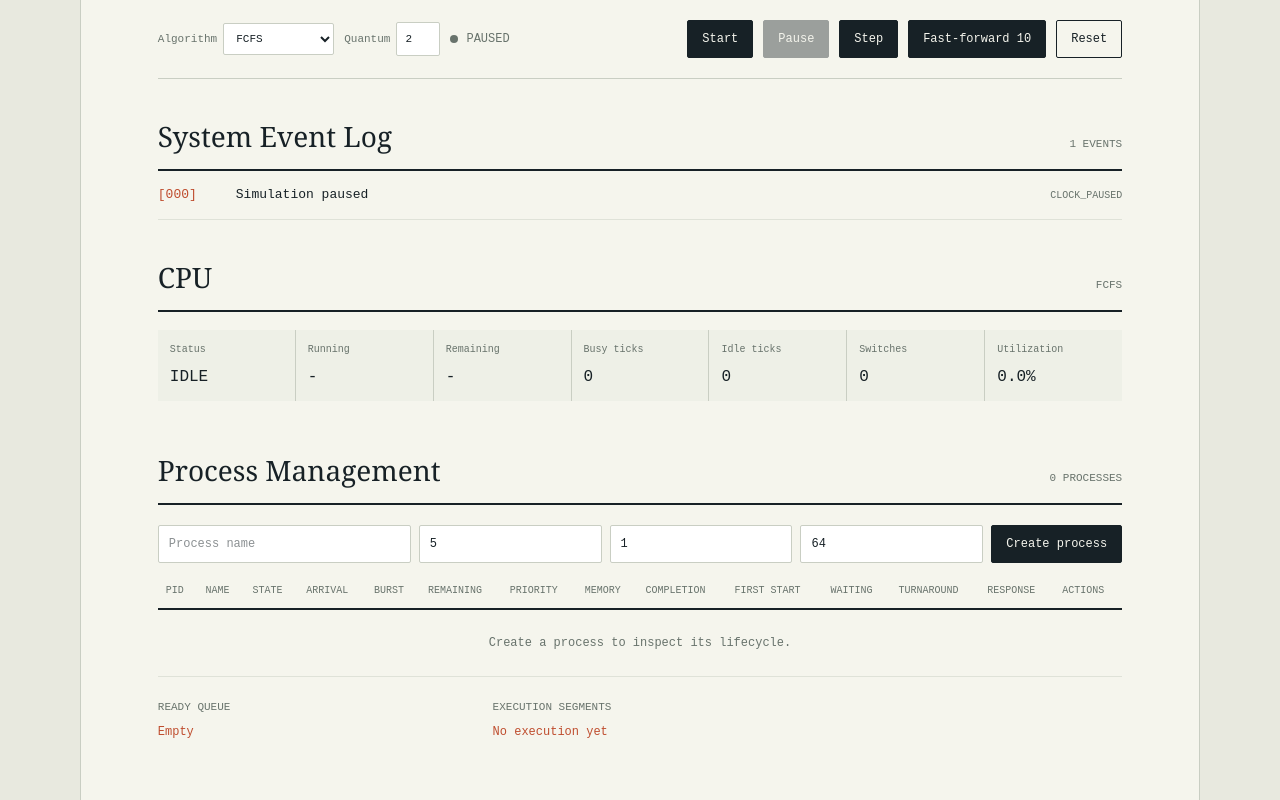
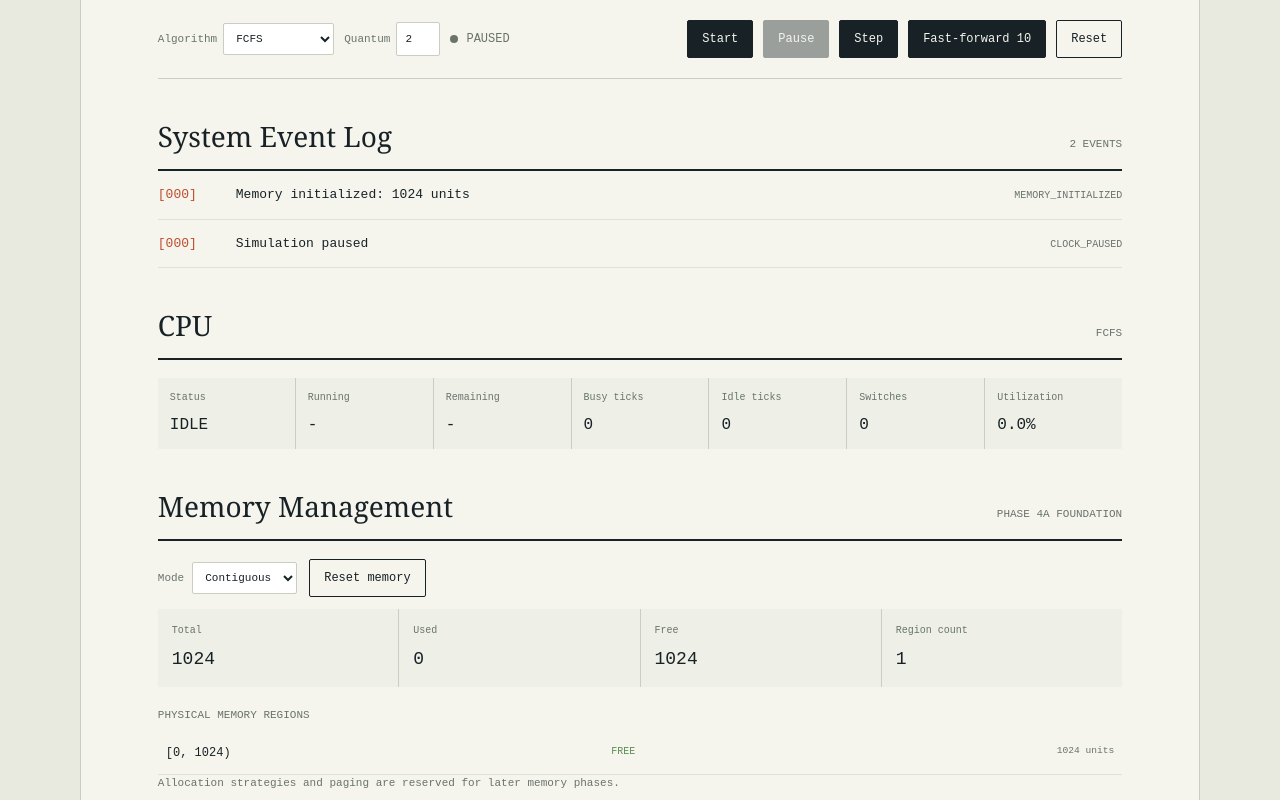
Before and after one commit to murtuzakhaleelurrahman/OS-Project, a React (Vite) app: page / in a window 1280 px wide. Shown: the part 200-1000 px from the top of the page. Built offline with nearby package versions, Linux system fonts and the light colour scheme.

Commit message:
feat: implement memory management system with modes and event handling

```diff
--- a/src/App.css
+++ b/src/App.css
@@ -19,11 +19,25 @@ button:disabled { cursor: not-allowed; opacity: .4; }
 button.quiet { color: #172126; background: transparent; }
 .event-panel, .process-panel { padding-top: 36px; }
 .cpu-panel { padding-top: 36px; }
+.memory-panel { padding-top: 36px; }
 .cpu-stats { display: grid; grid-template-columns: repeat(7, 1fr); gap: 1px; margin-top: 18px; background: #c9cec3; }
 .cpu-stats div { min-height: 68px; padding: 12px; background: #eef0e7; }
 .cpu-stats span, .cpu-stats strong { display: block; }
 .cpu-stats span { color: #68736c; font-size: 10px; }
 .cpu-stats strong { margin-top: 8px; font-size: 16px; font-weight: 400; }
+.memory-controls { display: flex; align-items: center; gap: 12px; padding: 18px 0 12px; }
+.memory-controls label { display: flex; align-items: center; gap: 8px; color: #68736c; font-size: 11px; }
+.memory-stats { display: grid; grid-template-columns: repeat(4, 1fr); gap: 1px; background: #c9cec3; }
+.memory-stats div { padding: 14px; background: #eef0e7; }
+.memory-stats span, .memory-stats strong { display: block; }
+.memory-stats span { color: #68736c; font-size: 10px; }
+.memory-stats strong { margin-top: 8px; font-size: 18px; font-weight: 400; }
+.memory-regions { padding-top: 20px; }
+.memory-regions h3 { margin: 0 0 8px; color: #68736c; font-size: 11px; font-weight: 400; text-transform: uppercase; }
+.memory-region { display: grid; grid-template-columns: 1fr 1fr auto; gap: 12px; padding: 12px 8px; border-bottom: 1px solid #dfe2d8; font-size: 12px; }
+.memory-region strong { color: #5b8d54; font-size: 10px; font-weight: 400; }
+.memory-region small { color: #68736c; }
+.phase-note { color: #68736c; font-size: 11px; }
 .process-panel { padding-top: 48px; }
 .section-heading { display: flex; align-items: baseline; justify-content: space-between; border-bottom: 2px solid #172126; }
 h2 { margin: 0 0 12px; font-family: Georgia, serif; font-size: 28px; font-weight: 400; letter-spacing: 0; }
--- a/src/App.tsx
+++ b/src/App.tsx
@@ -3,6 +3,7 @@ import { useSyncExternalStore } from 'react'
 import { SimulationEngine } from './simulation/engine/SimulationEngine'
 import { ProcessState } from './simulation/process/Process'
 import { SchedulerAlgorithm } from './simulation/cpu/Scheduler'
+import { MemoryMode } from './simulation/memory/Memory'
 import './App.css'
 
 const engine = new SimulationEngine(500)
@@ -54,6 +55,10 @@ function App() {
     }
   }
 
+  const changeMemoryMode = (mode: MemoryMode) => {
+    engine.memoryManager.setMode(mode)
+  }
+
   return (
     <main className="dashboard">
       <header className="masthead">
@@ -88,6 +93,14 @@ function App() {
         <div className="cpu-stats"><div><span>Status</span><strong>{snapshot.cpu.busy ? 'BUSY' : 'IDLE'}</strong></div><div><span>Running</span><strong>{snapshot.cpu.runningProcess?.pid ?? '-'}</strong></div><div><span>Remaining</span><strong>{snapshot.cpu.runningProcess?.remainingTime ?? '-'}</strong></div><div><span>Busy ticks</span><strong>{snapshot.cpu.busyTicks}</strong></div><div><span>Idle ticks</span><strong>{snapshot.cpu.idleTicks}</strong></div><div><span>Switches</span><strong>{snapshot.cpu.contextSwitches}</strong></div><div><span>Utilization</span><strong>{snapshot.cpu.utilization.toFixed(1)}%</strong></div></div>
       </section>
 
+      <section className="memory-panel">
+        <div className="section-heading"><h2>Memory Management</h2><span>PHASE 4A FOUNDATION</span></div>
+        <div className="memory-controls"><label>Mode<select value={snapshot.memory.mode} onChange={(event) => changeMemoryMode(event.target.value as MemoryMode)}><option value={MemoryMode.CONTIGUOUS}>Contiguous</option><option value={MemoryMode.PAGED}>Paged</option></select></label><button type="button" className="quiet" onClick={() => engine.memoryManager.reset()}>Reset memory</button></div>
+        <div className="memory-stats"><div><span>Total</span><strong>{snapshot.memory.totalMemory}</strong></div><div><span>Used</span><strong>{snapshot.memory.usedMemory}</strong></div><div><span>Free</span><strong>{snapshot.memory.freeMemory}</strong></div><div><span>Region count</span><strong>{snapshot.memory.regions.length}</strong></div></div>
+        <div className="memory-regions"><h3>Physical memory regions</h3>{snapshot.memory.regions.map((region) => <div className="memory-region" key={`${region.startAddress}-${region.endAddress}`}><span>{`[${region.startAddress}, ${region.endAddress})`}</span><strong>{region.allocated ? `ALLOCATED${region.ownerPid ? ` / ${region.ownerPid}` : ''}` : 'FREE'}</strong><small>{region.size} units</small></div>)}</div>
+        <p className="phase-note">Allocation strategies and paging are reserved for later memory phases.</p>
+      </section>
+
       <section className="process-panel">
         <div className="section-heading"><h2>Process Management</h2><span>{snapshot.processCount} PROCESSES</span></div>
         <form className="process-form" onSubmit={createProcess}>
--- a/src/simulation/engine/SimulationEngine.ts
+++ b/src/simulation/engine/SimulationEngine.ts
@@ -4,6 +4,8 @@ import { createScheduler } from '../cpu/Schedulers'
 import type { SchedulerAlgorithm } from '../cpu/Scheduler'
 import { ProcessManager } from '../process/ProcessManager'
 import type { Process } from '../process/Process'
+import { MemoryManager } from '../memory/MemoryManager'
+import type { MemorySnapshot } from '../memory/Memory'
 import { SimulationClock } from './SimulationClock'
 
 export interface SimulationSnapshot {
@@ -19,6 +21,7 @@ export interface SimulationSnapshot {
   readonly runningProcess: Process | undefined
   readonly readyQueue: readonly Process[]
   readonly cpu: CpuSnapshot
+  readonly memory: MemorySnapshot
 }
 
 export interface TickableSimulationModule {
@@ -30,6 +33,7 @@ export class SimulationEngine {
   readonly clock: SimulationClock
   readonly processManager: ProcessManager
   readonly cpuController: CPU
+  readonly memoryManager: MemoryManager
   private readonly listeners = new Set<() => void>()
   private readonly tickableModules = new Set<TickableSimulationModule>()
   private cachedSnapshot: SimulationSnapshot | undefined
@@ -60,6 +64,11 @@ export class SimulationEngine {
       getCurrentTick: () => this.clock.tickNumber,
     }, createScheduler('FCFS'))
     this.tickableModules.add(this.cpuController)
+    this.memoryManager = new MemoryManager({
+      events: this.events,
+      getCurrentTick: () => this.clock.tickNumber,
+      onChange: () => this.notify(),
+    })
   }
 
   start(): void {
@@ -111,6 +120,7 @@ export class SimulationEngine {
     this.processManager.reset()
     this.events.clear()
     this.events.emit({ tick: this.clock.tickNumber, type: 'CLOCK_RESET', message: 'Simulation reset' })
+    this.memoryManager.reset()
     this.notify()
   }
 
@@ -129,6 +139,7 @@ export class SimulationEngine {
         runningProcess: this.processManager.getRunningProcess(),
         readyQueue: this.processManager.getReadyQueue(),
         cpu: this.cpuController.getSnapshot(),
+        memory: this.memoryManager.getMemorySnapshot(),
       }
     }
     return this.cachedSnapshot
--- a/src/simulation/events/EventSystem.ts
+++ b/src/simulation/events/EventSystem.ts
@@ -17,6 +17,9 @@ export type SimulationEventType =
   | 'CPU_BECAME_BUSY'
   | 'CONTEXT_SWITCH'
   | 'QUANTUM_EXPIRED'
+  | 'MEMORY_INITIALIZED'
+  | 'MEMORY_MODE_CHANGED'
+  | 'MEMORY_RESET'
 
 export interface SimulationEvent {
   readonly id: number
--- /dev/null
+++ b/src/simulation/memory/Memory.ts
@@ -0,0 +1,33 @@
+export const MemoryMode = {
+  CONTIGUOUS: 'CONTIGUOUS',
+  PAGED: 'PAGED',
+} as const
+
+export type MemoryMode = (typeof MemoryMode)[keyof typeof MemoryMode]
+
+export interface MemoryConfiguration {
+  readonly totalMemorySize: number
+}
+
+export interface MemoryRegion {
+  readonly startAddress: number
+  readonly endAddress: number
+  readonly size: number
+  readonly allocated: boolean
+  readonly ownerPid?: string
+}
+
+export interface MemorySnapshot {
+  readonly configuration: MemoryConfiguration
+  readonly mode: MemoryMode
+  readonly totalMemory: number
+  readonly usedMemory: number
+  readonly freeMemory: number
+  readonly regions: readonly MemoryRegion[]
+}
+
+export function validateMemoryConfiguration(configuration: MemoryConfiguration): void {
+  if (!Number.isInteger(configuration.totalMemorySize) || configuration.totalMemorySize <= 0) {
+    throw new Error('Total memory size must be a positive integer')
+  }
+}
--- /dev/null
+++ b/src/simulation/memory/MemoryManager.ts
@@ -0,0 +1,71 @@
+import { EventSystem } from '../events/EventSystem'
+import { MemoryMode, validateMemoryConfiguration, type MemoryConfiguration, type MemoryRegion, type MemorySnapshot } from './Memory'
+
+export interface MemoryManagerOptions {
+  readonly events: EventSystem
+  readonly getCurrentTick: () => number
+  readonly configuration?: MemoryConfiguration
+  readonly initialMode?: MemoryMode
+  readonly onChange?: () => void
+}
+
+export class MemoryManager {
+  private readonly events: EventSystem
+  private readonly getCurrentTick: () => number
+  private readonly configuration: MemoryConfiguration
+  private readonly initialMode: MemoryMode
+  private mode: MemoryMode
+  private regions: MemoryRegion[]
+  private readonly onChange?: () => void
+
+  constructor(options: MemoryManagerOptions) {
+    this.events = options.events
+    this.getCurrentTick = options.getCurrentTick
+    this.configuration = { totalMemorySize: options.configuration?.totalMemorySize ?? 1024 }
+    validateMemoryConfiguration(this.configuration)
+    this.initialMode = options.initialMode ?? MemoryMode.CONTIGUOUS
+    this.mode = this.initialMode
+    this.regions = [this.createInitialRegion()]
+    this.onChange = options.onChange
+    this.events.emit({ tick: this.getCurrentTick(), type: 'MEMORY_INITIALIZED', message: `Memory initialized: ${this.configuration.totalMemorySize} units` })
+  }
+
+  getConfiguration(): MemoryConfiguration { return { ...this.configuration } }
+  getMode(): MemoryMode { return this.mode }
+
+  setMode(mode: MemoryMode): void {
+    if (mode === this.mode) return
+    const previousMode = this.mode
+    this.mode = mode
+    this.events.emit({ tick: this.getCurrentTick(), type: 'MEMORY_MODE_CHANGED', message: `Memory mode changed: ${previousMode} -> ${mode}` })
+    this.changed()
+  }
+
+  getTotalMemory(): number { return this.configuration.totalMemorySize }
+  getUsedMemory(): number { return this.regions.filter((region) => region.allocated).reduce((total, region) => total + region.size, 0) }
+  getFreeMemory(): number { return this.getTotalMemory() - this.getUsedMemory() }
+
+  getMemorySnapshot(): MemorySnapshot {
+    return {
+      configuration: this.getConfiguration(),
+      mode: this.mode,
+      totalMemory: this.getTotalMemory(),
+      usedMemory: this.getUsedMemory(),
+      freeMemory: this.getFreeMemory(),
+      regions: this.regions.map((region) => ({ ...region })),
+    }
+  }
+
+  reset(): void {
+    this.mode = this.initialMode
+    this.regions = [this.createInitialRegion()]
+    this.events.emit({ tick: this.getCurrentTick(), type: 'MEMORY_RESET', message: 'Memory reset' })
+    this.changed()
+  }
+
+  private createInitialRegion(): MemoryRegion {
+    return { startAddress: 0, endAddress: this.configuration.totalMemorySize, size: this.configuration.totalMemorySize, allocated: false }
+  }
+
+  private changed(): void { this.onChange?.() }
+}
```
Also changed, not shown: 1 other file (tests, documents, lock files or other folders).
